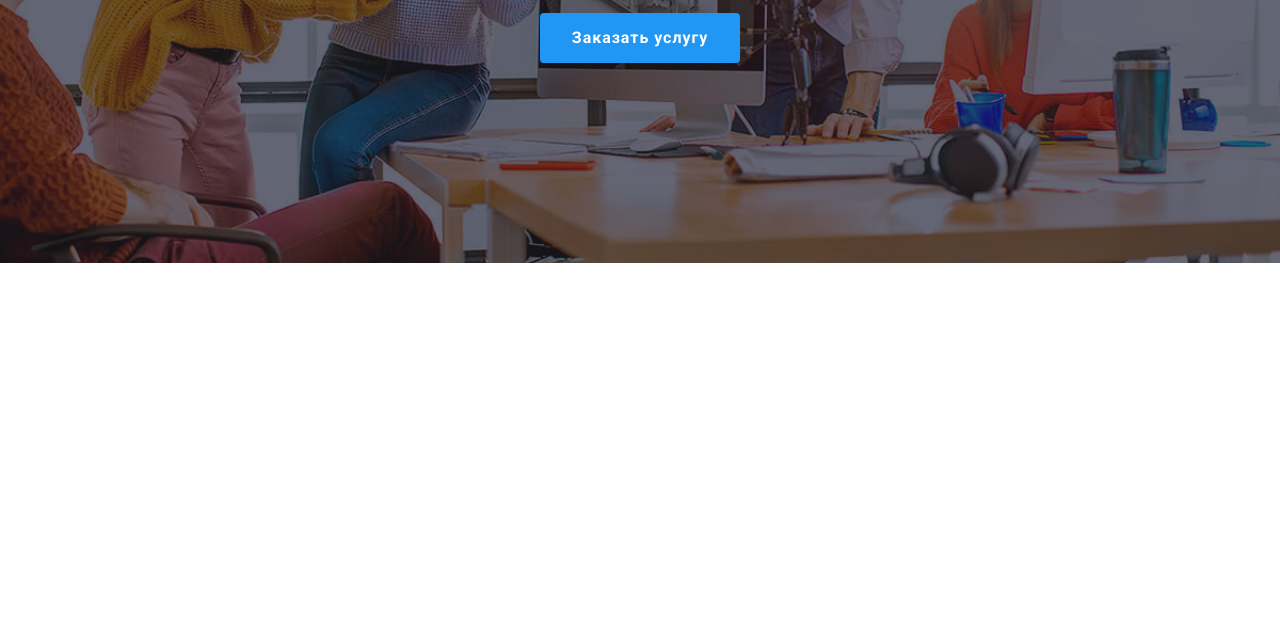
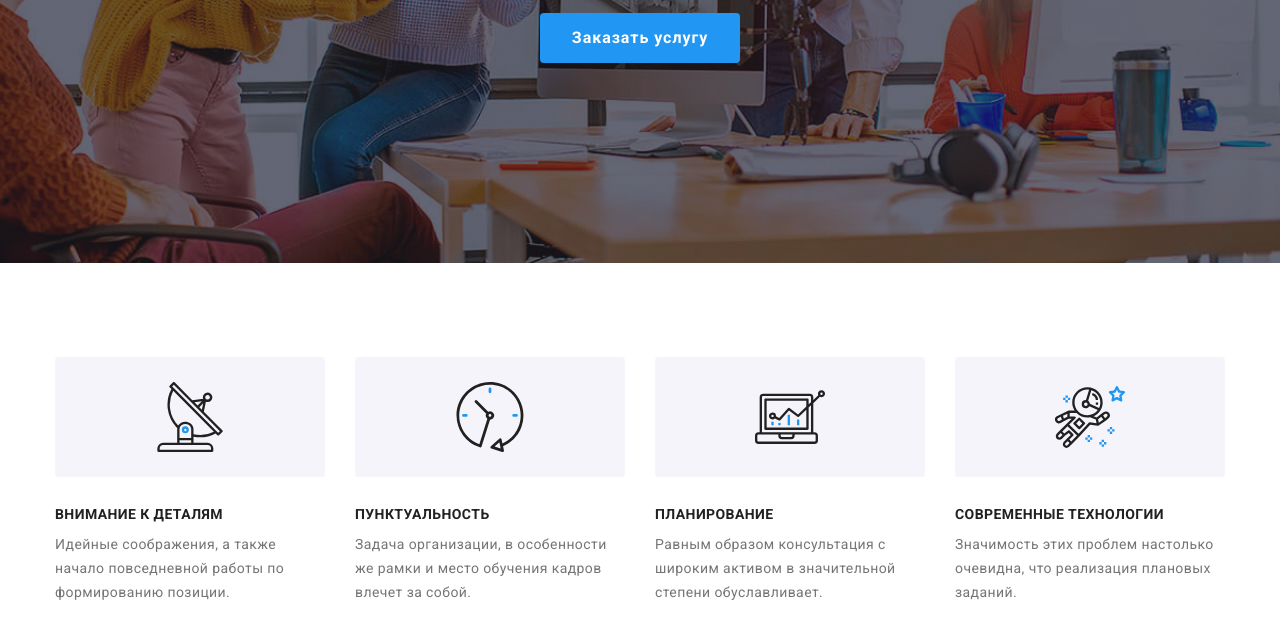
Before and after one commit to Kateryna-Mykhailova/goit-markup-hw-08, a plain HTML site: page index.html in a window 1280 px wide. Shown: the part 337-976 px from the top of the page. Before the commit the page ends 800 px from the top, so only its background shows below. Drawn offline with nearby package versions, Linux system fonts and the light colour scheme.

Commit message:
Адаптирует секцию Герой и Наши преимущества относительно трёх точек перелома: 480px, 768px и 1200px.

```diff
--- a/index.html
+++ b/index.html
@@ -61,7 +61,7 @@
 
     <!--Преимущества-->
 
-<!-- <section class="section features">
+<section class="section features">
     <div class="container">
         <h2 class="section-title visually-hidden">Наши преимущества</h2>
         <ul class="features__list list">
@@ -83,7 +83,7 @@
         </li>
     </ul>
     </div>
-</section> -->
+</section>
 
     <!--Чем мы занимаемся-->
 
--- a/sass/base/_container.scss
+++ b/sass/base/_container.scss
@@ -1,7 +1,18 @@
 .container {
-  width: 1200px;
   margin-left: auto;
   margin-right: auto;
   padding-left: 15px;
   padding-right: 15px;
+
+  @media screen and (min-width: 480px) {
+    width: 480px;
+  }
+
+  @media screen and (min-width: 768px) {
+    width: 768px;
+  }
+
+  @media screen and (min-width: 1200px) {
+    width: 1200px;
+  }
 }
--- a/sass/components/_features.scss
+++ b/sass/components/_features.scss
@@ -1,24 +1,51 @@
 /* Преимущества */
 .features {
-  padding-top: 94px;
+  padding-top: 60px;
+  padding-bottom: 60px;
+
+  @media screen and (min-width: 1200px) {
+    padding-top: 94px;
+  }
 }
+
 .features__topic {
   color: var(--title-text-color);
   margin-bottom: 10px;
+
+  @media screen and (max-width: 767.98px) {
+    text-align: center;
+  }
 }
+
 .features__list {
-  display: flex;
-  flex-wrap: wrap;
   margin: 0px;
   padding: 0px;
-  margin-top: -30px;
-  margin-left: -30px;
+  @media screen and (min-width: 480px) {
+  }
+
+  @media screen and (min-width: 768px) {
+    display: flex;
+    flex-wrap: wrap;
+    margin: 0px;
+    padding: 0px;
+    margin-top: -30px;
+    margin-left: -30px;
+  }
+
+  @media screen and (min-width: 1200px) {
+    display: flex;
+    flex-wrap: wrap;
+    margin: 0px;
+    padding: 0px;
+    margin-top: -30px;
+    margin-left: -30px;
+  }
 }
 
 .features__item {
-  margin-top: 30px;
-  margin-left: 30px;
-  flex-basis: calc((100% - 30px * 4) / 4);
+  // margin-top: 30px;
+  // margin-left: 30px;
+  // flex-basis: calc((100% - 30px * 4) / 4);
 
   &::before {
     display: block;
@@ -29,6 +56,24 @@
     background: var(--secondary-btn-bg);
     background-repeat: no-repeat;
     background-position: center;
+  }
+
+  @media screen and (min-width: 768px) {
+    margin-top: 30px;
+    margin-left: 30px;
+    flex-basis: calc((100% - 30px * 2) / 2);
+  }
+
+  @media screen and (min-width: 1200px) {
+    margin-top: 30px;
+    margin-left: 30px;
+    flex-basis: calc((100% - 30px * 4) / 4);
+  }
+}
+
+.features__item:not(:last-child) {
+  @media screen and (max-width: 767.89px) {
+    margin-bottom: 30px;
   }
 }
 
--- a/sass/components/_hero.scss
+++ b/sass/components/_hero.scss
@@ -4,9 +4,9 @@
   text-align: center;
 }
 .overlay {
-  padding-top: 200px;
-  padding-bottom: 200px;
-  height: 600px;
+  padding-top: 118px;
+  padding-bottom: 118px;
+  height: 400px;
   max-width: 1600px;
   margin-left: auto;
   margin-right: auto;
@@ -17,6 +17,19 @@
   background-position: center;
   background-image: linear-gradient(to right, rgba(47, 48, 58, 0.4), rgba(47, 48, 58, 0.4)),
     url(../images/desktop/img_hero_desktop.jpg);
+
+  @media screen and (max-width: 767.98px) {
+    background-image: linear-gradient(to right, rgba(47, 48, 58, 0.4), rgba(47, 48, 58, 0.4)),
+      url(../images/mobile/img_hero_mobile.jpg);
+
+    @media screen and (min-device-pixel-ratio: 2),
+      (-webkit-min-device-pixel-ratio: 2),
+      (min-resolution: 192dpi),
+      (min-resolution: 2dppx) {
+      background-image: linear-gradient(to right, rgba(47, 48, 58, 0.4), rgba(47, 48, 58, 0.4)),
+        url(../images/mobile/img@2x_hero_mobile.jpg);
+    }
+  }
 
   @media screen and (min-width: 768px) {
     background-image: linear-gradient(to right, rgba(47, 48, 58, 0.4), rgba(47, 48, 58, 0.4)),
@@ -34,6 +47,9 @@
   @media screen and (min-width: 1200px) {
     background-image: linear-gradient(to right, rgba(47, 48, 58, 0.4), rgba(47, 48, 58, 0.4)),
       url(../images/desktop/img_hero_desktop.jpg);
+    padding-top: 200px;
+    padding-bottom: 200px;
+    height: 600px;
 
     @media screen and (min-device-pixel-ratio: 2),
       (-webkit-min-device-pixel-ratio: 2),
@@ -41,19 +57,6 @@
       (min-resolution: 2dppx) {
       background-image: linear-gradient(to right, rgba(47, 48, 58, 0.4), rgba(47, 48, 58, 0.4)),
         url(../images/desktop/img@2x_hero_desktop.jpg);
-    }
-  }
-
-  @media screen and (max-width: 767.98px) {
-    background-image: linear-gradient(to right, rgba(47, 48, 58, 0.4), rgba(47, 48, 58, 0.4)),
-      url(../images/mobile/img_hero_mobile.jpg);
-
-    @media screen and (min-device-pixel-ratio: 2),
-      (-webkit-min-device-pixel-ratio: 2),
-      (min-resolution: 192dpi),
-      (min-resolution: 2dppx) {
-      background-image: linear-gradient(to right, rgba(47, 48, 58, 0.4), rgba(47, 48, 58, 0.4)),
-        url(../images/mobile/img@2x_hero_mobile.jpg);
     }
   }
 }
```
Also changed, not shown: css/main.css, css/main.min.css, 2 other files.
